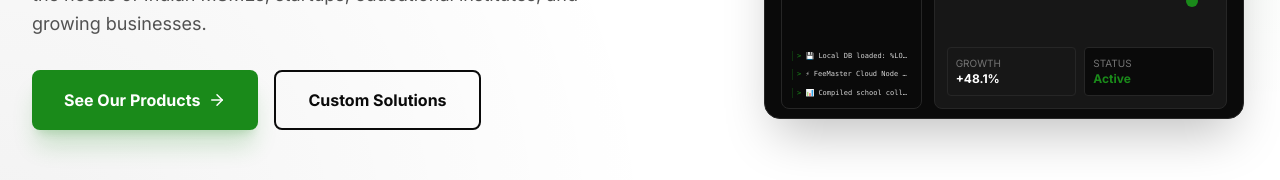
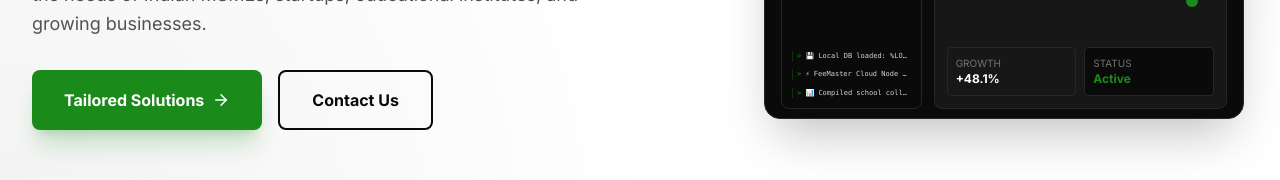
Before and after one commit to Rishabh-Scientia/YourBench, a Next.js app: page / in a window 1280 px wide. Shown: the part 562-742 px from the top of the page. Built offline with nearby package versions, Linux system fonts and the light colour scheme; no server answers.

Commit message:
fix: update hero button to 'Tailored Solutions' scrolling directly to solutions cards section

```diff
--- a/src/app/page.tsx
+++ b/src/app/page.tsx
@@ -334,19 +334,20 @@ export default function Home() {
                 transition={{ duration: 0.6, delay: 0.4, ease: "easeOut" }}
                 className="flex flex-col sm:flex-row gap-4 pt-2"
               >
-                <Link
-                  href="/products"
-                  className="px-8 py-4 bg-brand-green hover:bg-brand-green-hover text-white font-bold rounded-lg transition-all duration-200 shadow-xl shadow-brand-green/20 text-center cursor-pointer inline-flex items-center justify-center gap-2"
-                >
-                  <span>See Our Products</span>
-                  <ArrowRight size={18} />
-                </Link>
                 <button
                   onClick={() => handleScrollTo('solutions')}
                   suppressHydrationWarning
+                  className="px-8 py-4 bg-brand-green hover:bg-brand-green-hover text-white font-bold rounded-lg transition-all duration-200 shadow-xl shadow-brand-green/20 text-center cursor-pointer inline-flex items-center justify-center gap-2"
+                >
+                  <span>Tailored Solutions</span>
+                  <ArrowRight size={18} />
+                </button>
+                <button
+                  onClick={() => handleScrollTo('contact')}
+                  suppressHydrationWarning
                   className="px-8 py-4 border-2 border-brand-black hover:bg-brand-black/5 text-brand-black font-bold rounded-lg transition-all duration-200 text-center cursor-pointer"
                 >
-                  Custom Solutions
+                  Contact Us
                 </button>
               </motion.div>
             </div>
```
